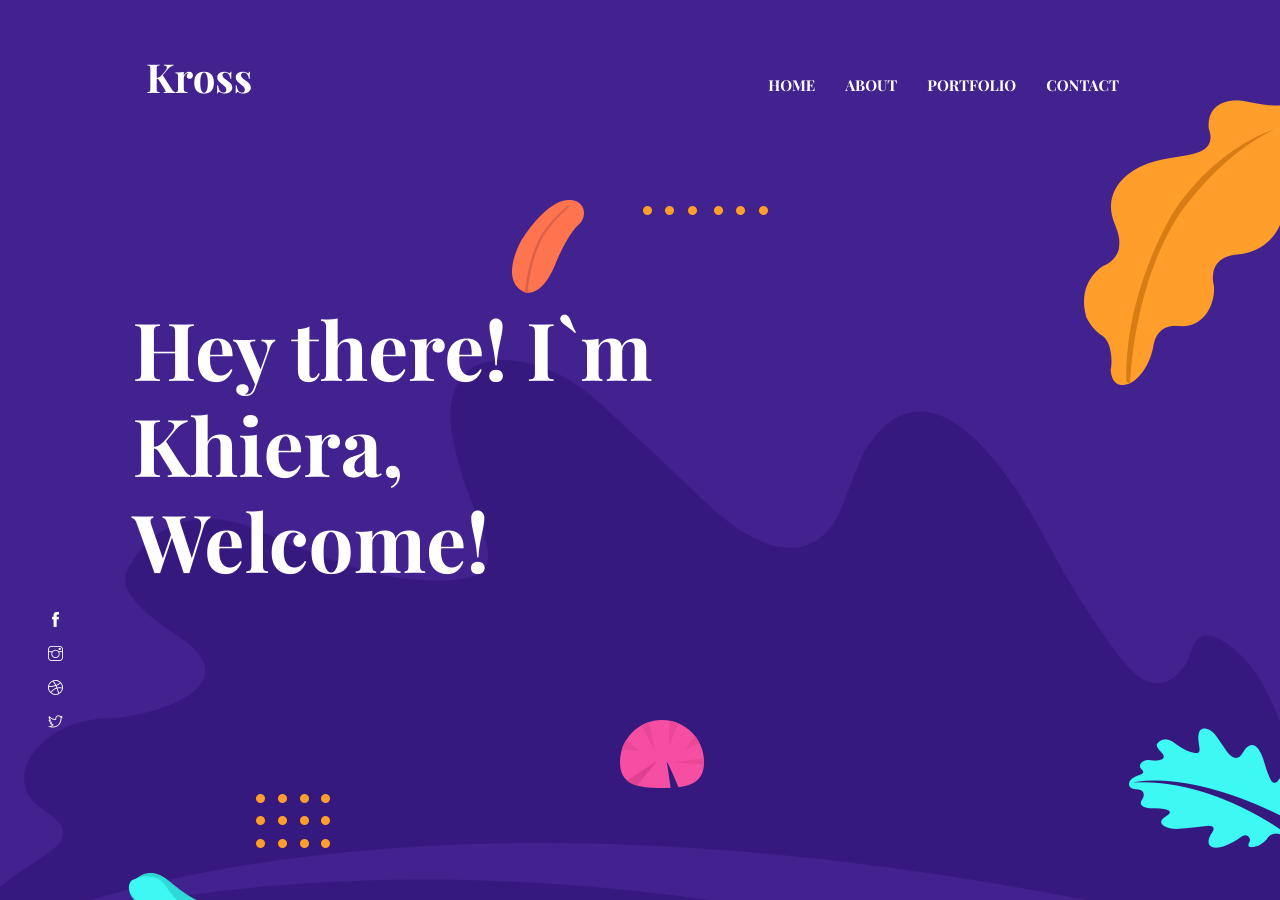
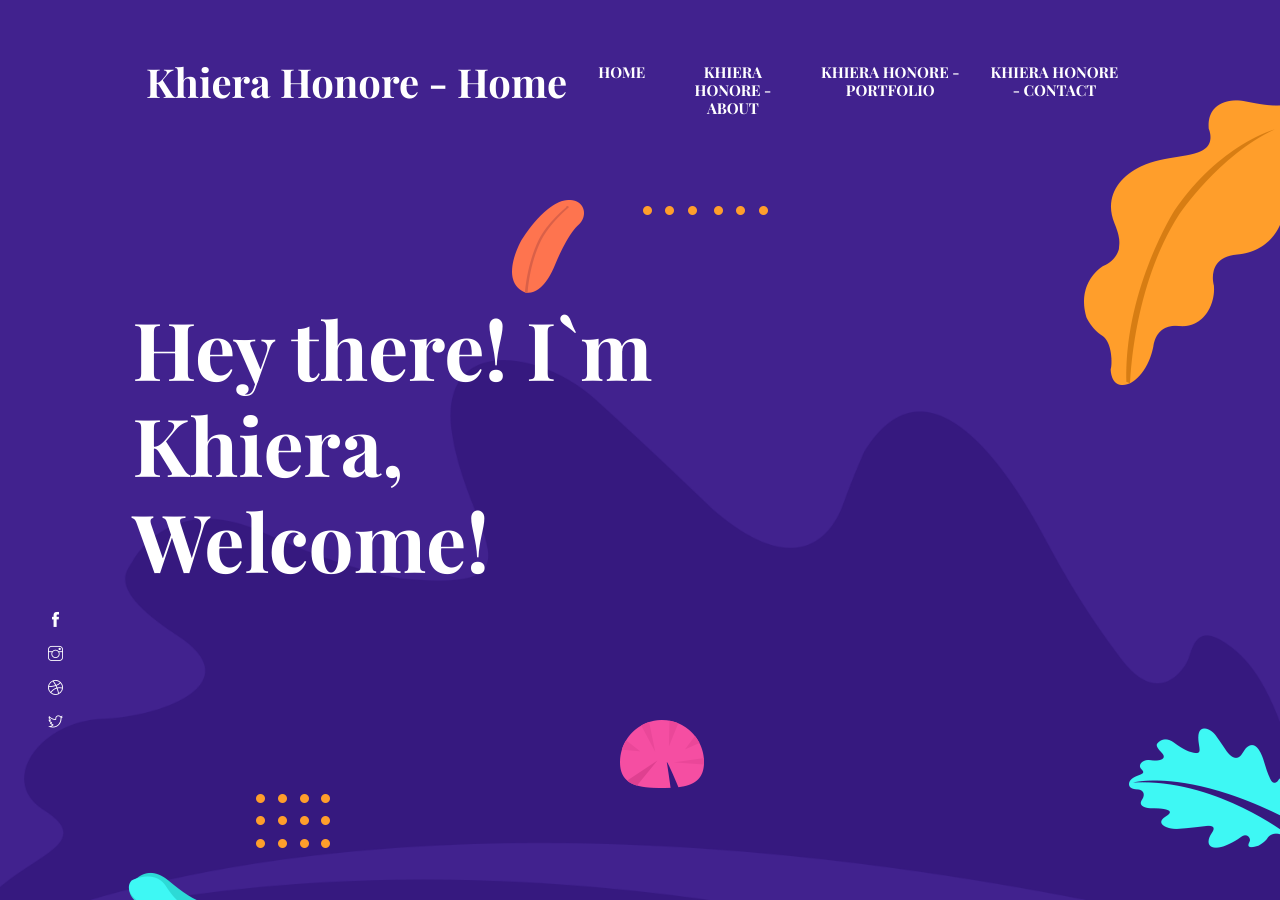
Before and after one commit to KNHonore/KNHonore.github.io, a Jekyll site: the page built from index.html, in a window 1280 px wide and 900 px high. Built offline with Jekyll 4.4.1, drawn with Linux system fonts in a browser that asks for light colours.

Commit message:
updated page names

```diff
--- a/_data/settings.yml
+++ b/_data/settings.yml
@@ -2,7 +2,7 @@
 #-------------------------------
 # General Site Settings
 
-title: Kross
+title: Khiera Honore - Home
 logo:
 author: themefisher
 description: this is meta description
@@ -12,9 +12,9 @@ address: 1017 W Nedro Ave, Philadelphia, PA 19141
 copyright: Copyright &copy; 2020 Designed by [Themefisher](https://themefisher.com) & Developed by [Getjekyllthemes](https://getjekyllthemes.com)
 
 menu:
-  - { name: About, link: "/about" }
-  - { name: Portfolio, link: "/portfolio" }
-  - { name: Contact, link: "/contact" }
+  - { name: Khiera Honore - About, link: "/about" }
+  - { name: Khiera Honore - Portfolio, link: "/portfolio" }
+  - { name: Khiera Honore - Contact, link: "/contact" }
 
 #-------------------------------
 # Google Analytics Section
```
